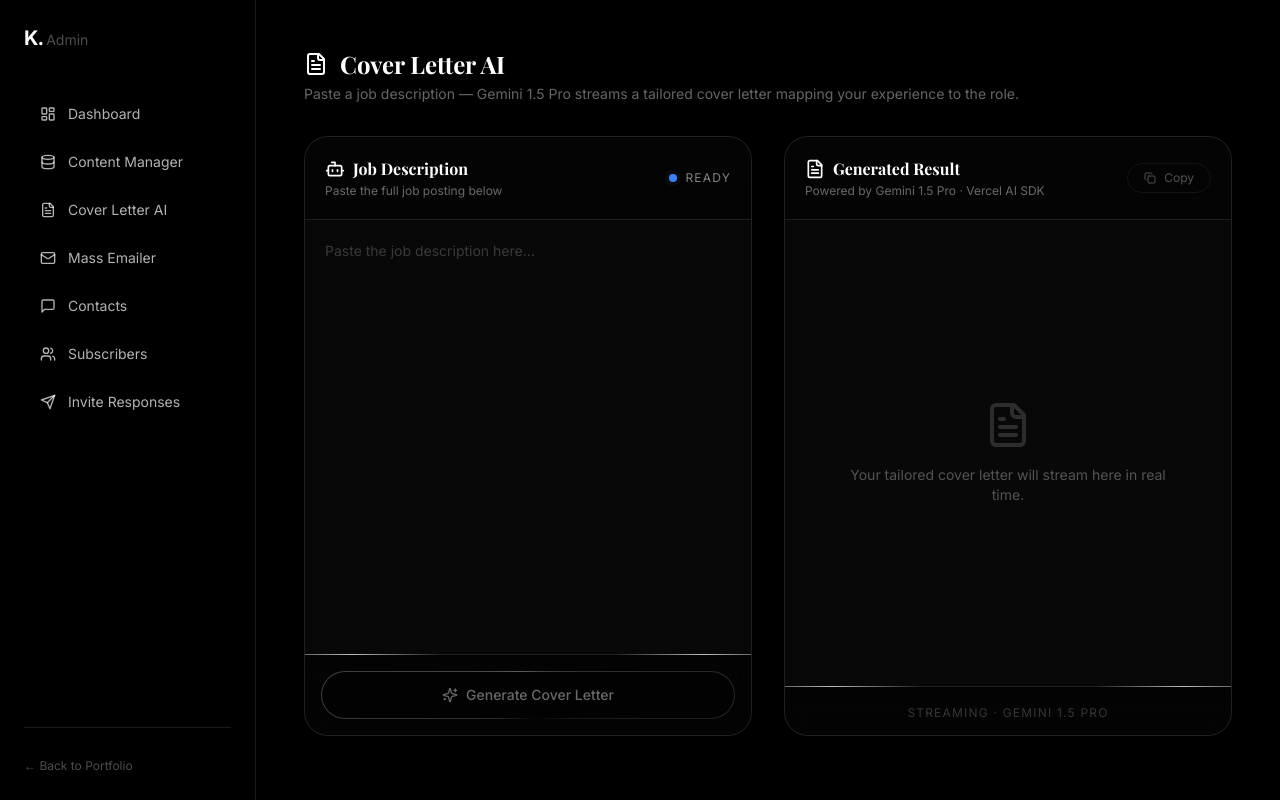
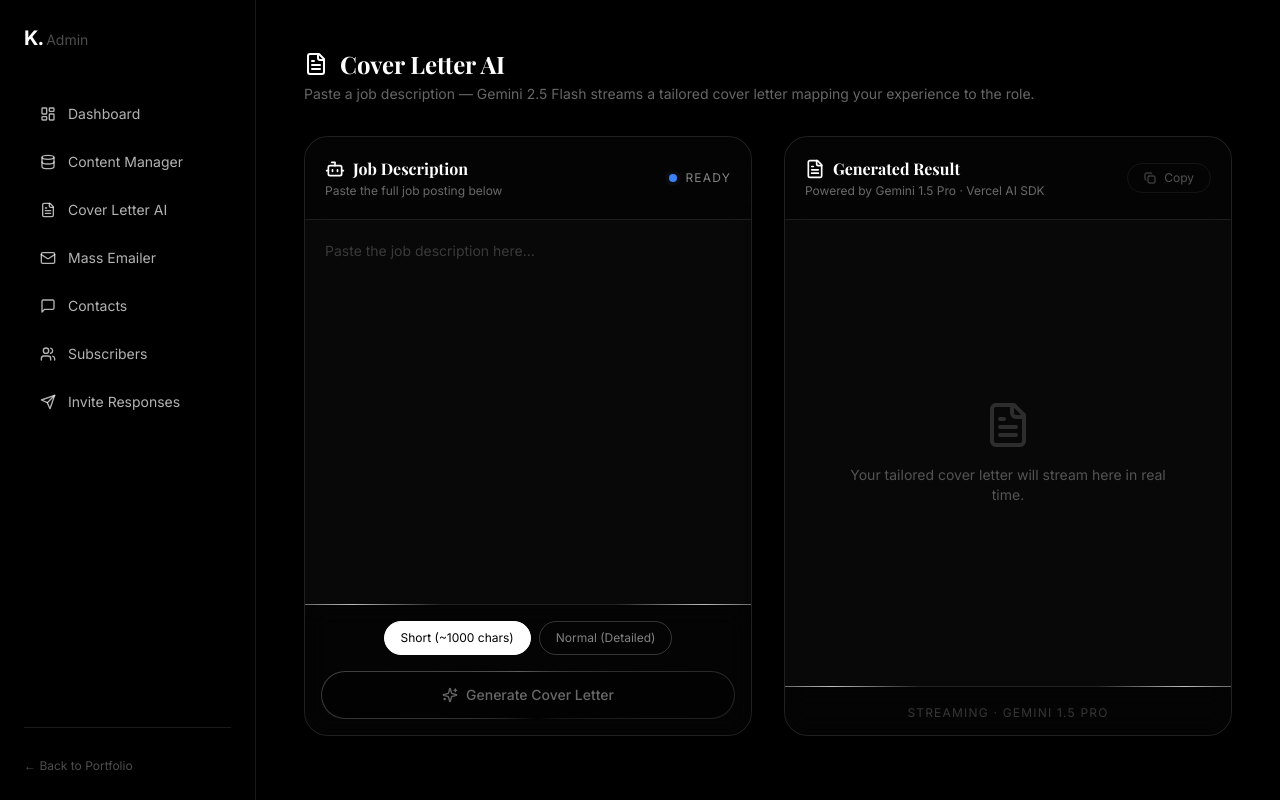
Before and after one commit to Kidus-Amanuel/Kidus-portfolio, a Next.js app: page /admin/cover-letter in a window 1280 px wide. Built offline with nearby package versions, Linux system fonts and the light colour scheme; a web font is replaced by a local one.

Commit message:
feat: add length toggle (short/normal) for cover letter generation

```diff
--- a/src/app/admin/cover-letter/page.tsx
+++ b/src/app/admin/cover-letter/page.tsx
@@ -5,8 +5,13 @@ import { FileText, Copy, Loader2, Sparkles, Bot } from "lucide-react";
 import { useRef, useEffect, useState } from "react";
 
 export default function CoverLetterBuilder() {
+  const [lengthType, setLengthType] = useState<"short" | "normal">("short");
+
   const { completion, input, handleInputChange, handleSubmit, isLoading } =
-    useCompletion({ api: "/api/cover-letter" });
+    useCompletion({
+      api: "/api/cover-letter",
+      body: { length: lengthType }
+    });
   const [copied, setCopied] = useState(false);
   const outputRef = useRef<HTMLDivElement>(null);
 
@@ -35,7 +40,7 @@ export default function CoverLetterBuilder() {
           <FileText className="w-6 h-6" /> Cover Letter AI
         </h1>
         <p className="text-sm text-white/40">
-          Paste a job description — Gemini 1.5 Pro streams a tailored cover
+          Paste a job description — Gemini 2.5 Flash streams a tailored cover
           letter mapping your experience to the role.
         </p>
       </div>
@@ -93,7 +98,23 @@ export default function CoverLetterBuilder() {
               </div>
 
               {/* Submit bar */}
-              <div className="p-4 bg-black/50 backdrop-blur-md">
+              <div className="p-4 bg-black/50 backdrop-blur-md flex flex-col gap-4">
+                <div className="flex gap-2 justify-center">
+                  <button
+                    type="button"
+                    onClick={() => setLengthType("short")}
+                    className={`text-xs px-4 py-2 rounded-full border transition-colors ${lengthType === 'short' ? 'bg-white text-black border-white' : 'bg-transparent text-white/50 border-white/20 hover:text-white hover:border-white/50'}`}
+                  >
+                    Short (~1000 chars)
+                  </button>
+                  <button
+                    type="button"
+                    onClick={() => setLengthType("normal")}
+                    className={`text-xs px-4 py-2 rounded-full border transition-colors ${lengthType === 'normal' ? 'bg-white text-black border-white' : 'bg-transparent text-white/50 border-white/20 hover:text-white hover:border-white/50'}`}
+                  >
+                    Normal (Detailed)
+                  </button>
+                </div>
                 <button
                   type="submit"
                   disabled={isLoading || !input}
--- a/src/app/api/cover-letter/route.ts
+++ b/src/app/api/cover-letter/route.ts
@@ -3,7 +3,8 @@ import { streamWithKeyRotation } from '@/lib/ai-provider';
 export const maxDuration = 30;
 export const runtime = 'nodejs';
 
-const SYSTEM_PROMPT = `You are an expert career coach writing a cover letter for Kidus Amanuel.
+function getSystemPrompt(length: 'short' | 'normal') {
+  return `You are an expert career coach writing a cover letter for Kidus Amanuel.
 
 KIDUS'S BACKGROUND:
 - Based in Addis Ababa, Ethiopia (Open to remote/international).
@@ -14,16 +15,17 @@ KIDUS'S BACKGROUND:
 
 INSTRUCTIONS:
 1. The user will provide a Job Description.
-2. Write a highly tailored, professional, and VERY CONCISE cover letter from Kidus's perspective applying for this exact job.
-3. Highlight the specific skills from Kidus's background that match the JD. Get straight to the point on why he is a fit.
+2. Write a highly tailored, professional, and ${length === 'short' ? 'VERY CONCISE' : 'detailed'} cover letter from Kidus's perspective applying for this exact job.
+3. Highlight the specific skills from Kidus's background that match the JD. ${length === 'short' ? 'Get straight to the point on why he is a fit.' : ''}
 4. DO NOT invent fake companies, fake metrics, or fake experiences. Stick strictly to his actual background.
-5. STRICT LENGTH LIMIT: Keep the entire response under 1000 characters (around 150 words). No fluff, no long introductions.
+5. STRICT LENGTH LIMIT: ${length === 'short' ? 'Keep the entire response under 1000 characters (around 150 words). No fluff, no long introductions.' : 'Keep it under 400 words. Be confident, engaging, and modern.'}
 6. Format with clear, short paragraphs and line breaks.
 7. Do not wrap the response in markdown code blocks. Just return the raw text.`;
+}
 
 export async function POST(req: Request) {
   try {
-    const { prompt } = await req.json();
+    const { prompt, length = 'short' } = await req.json();
 
     if (!prompt) {
       return new Response('Missing prompt', { status: 400 });
@@ -31,7 +33,7 @@ export async function POST(req: Request) {
 
     const result = await streamWithKeyRotation({
       modelName: 'gemini-2.5-flash',
-      system: SYSTEM_PROMPT,
+      system: getSystemPrompt(length),
       messages: [{ role: 'user', content: `Here is the Job Description:\n\n${prompt}` }],
       temperature: 0.7,
       abortSignal: req.signal,
```
